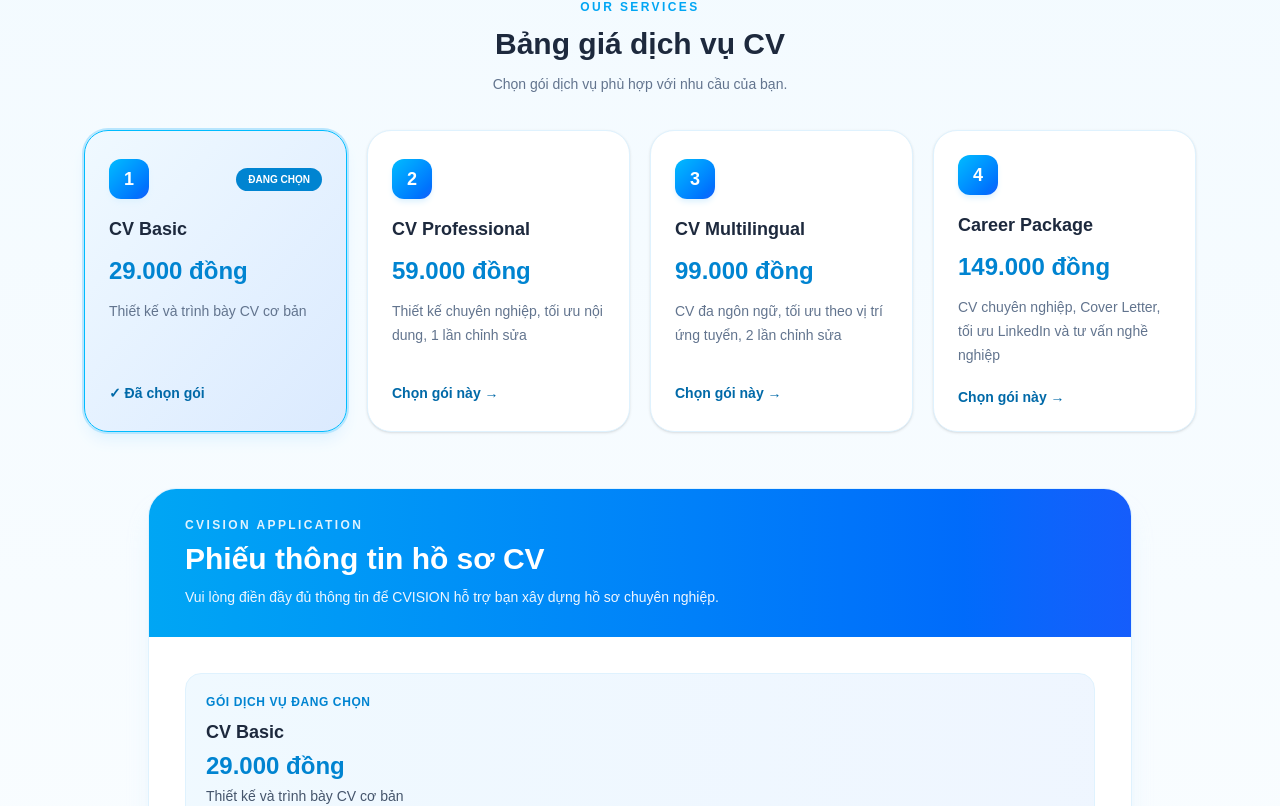
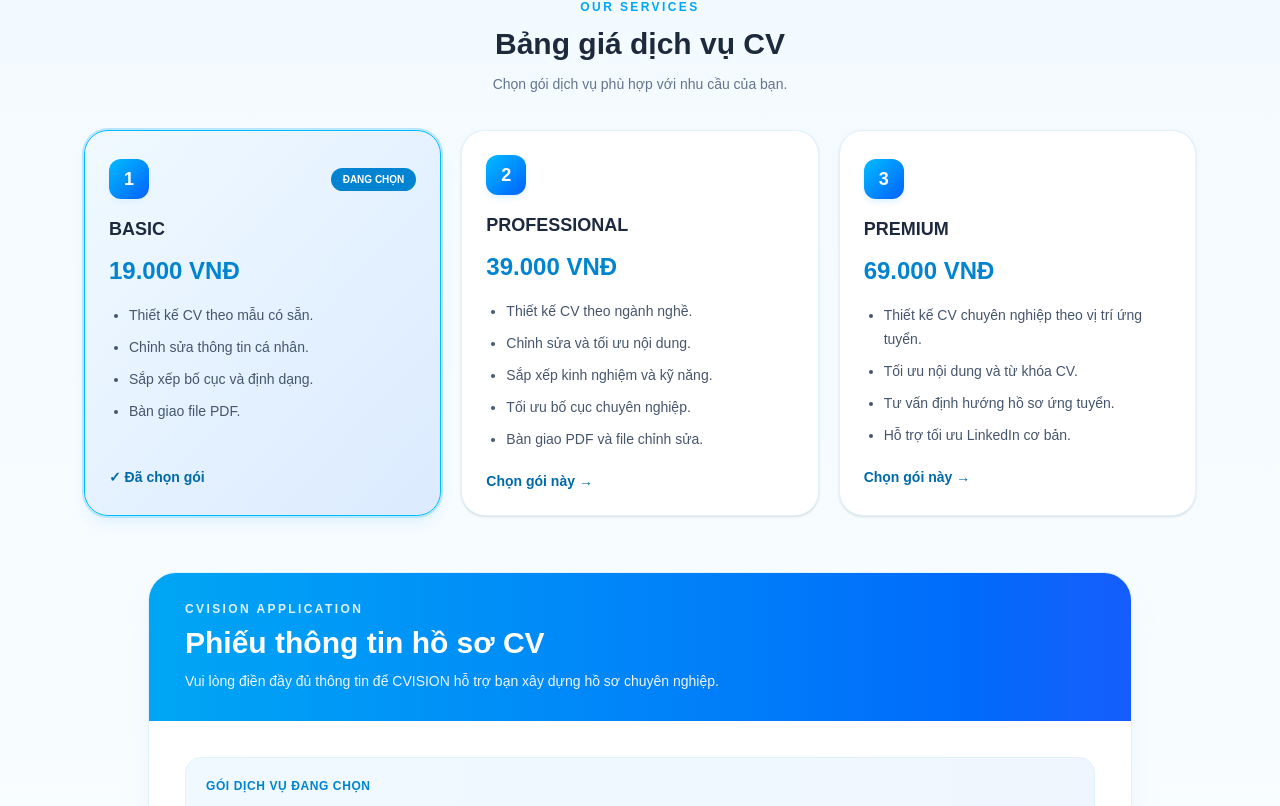
Before and after one commit to dongvu1588-blip/cvision, a Next.js app: page /cv-service in a window 1280 px wide. Shown: the part 634-1440 px from the top of the page. Built offline with nearby package versions, Linux system fonts and the light colour scheme; no server answers.

Commit message:
Update CV service packages

```diff
--- a/app/cv-service/page.tsx
+++ b/app/cv-service/page.tsx
@@ -6,10 +6,40 @@ import Link from "next/link";
 import { supabase } from "@/lib/supabase";
 
 const servicePackages = [
-  { name: "CV Basic", price: "29.000 đồng", description: "Thiết kế và trình bày CV cơ bản" },
-  { name: "CV Professional", price: "59.000 đồng", description: "Thiết kế chuyên nghiệp, tối ưu nội dung, 1 lần chỉnh sửa" },
-  { name: "CV Multilingual", price: "99.000 đồng", description: "CV đa ngôn ngữ, tối ưu theo vị trí ứng tuyển, 2 lần chỉnh sửa" },
-  { name: "Career Package", price: "149.000 đồng", description: "CV chuyên nghiệp, Cover Letter, tối ưu LinkedIn và tư vấn nghề nghiệp" },
+  {
+    name: "BASIC",
+    price: "19.000 VNĐ",
+    description: "Thiết kế CV theo mẫu có sẵn; Chỉnh sửa thông tin cá nhân; Sắp xếp bố cục và định dạng; Bàn giao file PDF.",
+    features: [
+      "Thiết kế CV theo mẫu có sẵn.",
+      "Chỉnh sửa thông tin cá nhân.",
+      "Sắp xếp bố cục và định dạng.",
+      "Bàn giao file PDF.",
+    ],
+  },
+  {
+    name: "PROFESSIONAL",
+    price: "39.000 VNĐ",
+    description: "Thiết kế CV theo ngành nghề; Chỉnh sửa và tối ưu nội dung; Sắp xếp kinh nghiệm và kỹ năng; Tối ưu bố cục chuyên nghiệp; Bàn giao PDF và file chỉnh sửa.",
+    features: [
+      "Thiết kế CV theo ngành nghề.",
+      "Chỉnh sửa và tối ưu nội dung.",
+      "Sắp xếp kinh nghiệm và kỹ năng.",
+      "Tối ưu bố cục chuyên nghiệp.",
+      "Bàn giao PDF và file chỉnh sửa.",
+    ],
+  },
+  {
+    name: "PREMIUM",
+    price: "69.000 VNĐ",
+    description: "Thiết kế CV chuyên nghiệp theo vị trí ứng tuyển; Tối ưu nội dung và từ khóa CV; Tư vấn định hướng hồ sơ ứng tuyển; Hỗ trợ tối ưu LinkedIn cơ bản.",
+    features: [
+      "Thiết kế CV chuyên nghiệp theo vị trí ứng tuyển.",
+      "Tối ưu nội dung và từ khóa CV.",
+      "Tư vấn định hướng hồ sơ ứng tuyển.",
+      "Hỗ trợ tối ưu LinkedIn cơ bản.",
+    ],
+  },
 ];
 
 const inputClass =
@@ -35,7 +65,7 @@ export default function CVServicePage() {
   const [awards, setAwards] = useState("");
   const [referee, setReferee] = useState("");
   const [consent, setConsent] = useState(false);
-  const [serviceType, setServiceType] = useState("CV Basic");
+  const [serviceType, setServiceType] = useState("BASIC");
   const [extraRequest, setExtraRequest] = useState("");
   const [loading, setLoading] = useState(false);
   const [success, setSuccess] = useState(false);
@@ -62,7 +92,7 @@ export default function CVServicePage() {
     setAwards("");
     setReferee("");
     setConsent(false);
-    setServiceType("CV Basic");
+    setServiceType("BASIC");
     setExtraRequest("");
 
     const fileInput = document.getElementById("cv-request-photo") as HTMLInputElement | null;
@@ -210,7 +240,7 @@ export default function CVServicePage() {
           <p className="mt-3 text-sm text-slate-500">Chọn gói dịch vụ phù hợp với nhu cầu của bạn.</p>
         </div>
 
-        <div className="grid gap-5 sm:grid-cols-2 lg:grid-cols-4">
+        <div className="grid gap-5 sm:grid-cols-2 lg:grid-cols-3">
           {servicePackages.map((item, index) => (
             <button
               key={item.name}
@@ -238,7 +268,11 @@ export default function CVServicePage() {
               </div>
               <span className="block text-lg font-extrabold text-slate-800">{item.name}</span>
               <span className="mt-3 block text-2xl font-black text-sky-600">{item.price}</span>
-              <span className="mt-3 block min-h-16 text-sm leading-6 text-slate-500">{item.description}</span>
+              <ul className="mt-4 min-h-36 list-disc space-y-2 pl-5 text-sm leading-6 text-slate-600">
+                {item.features.map((feature) => (
+                  <li key={feature}>{feature}</li>
+                ))}
+              </ul>
               <span className="mt-5 block text-sm font-bold text-sky-700">
                 {serviceType === item.name ? "✓ Đã chọn gói" : "Chọn gói này →"}
               </span>
```
